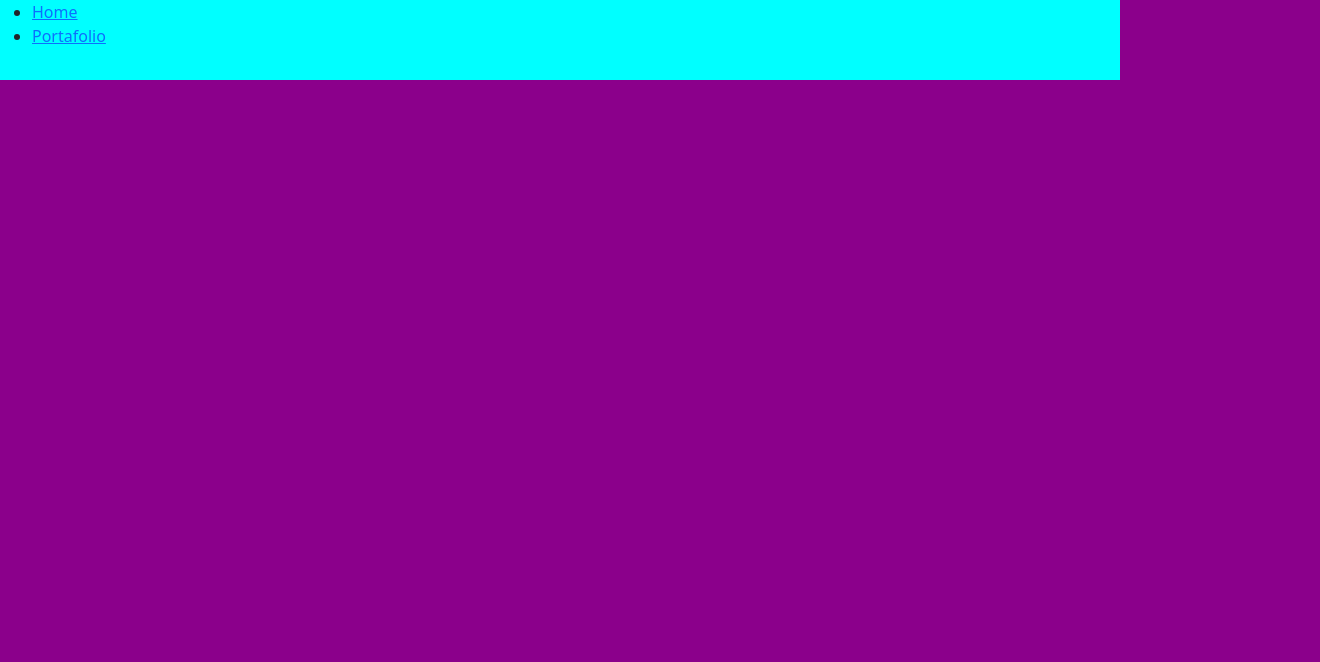
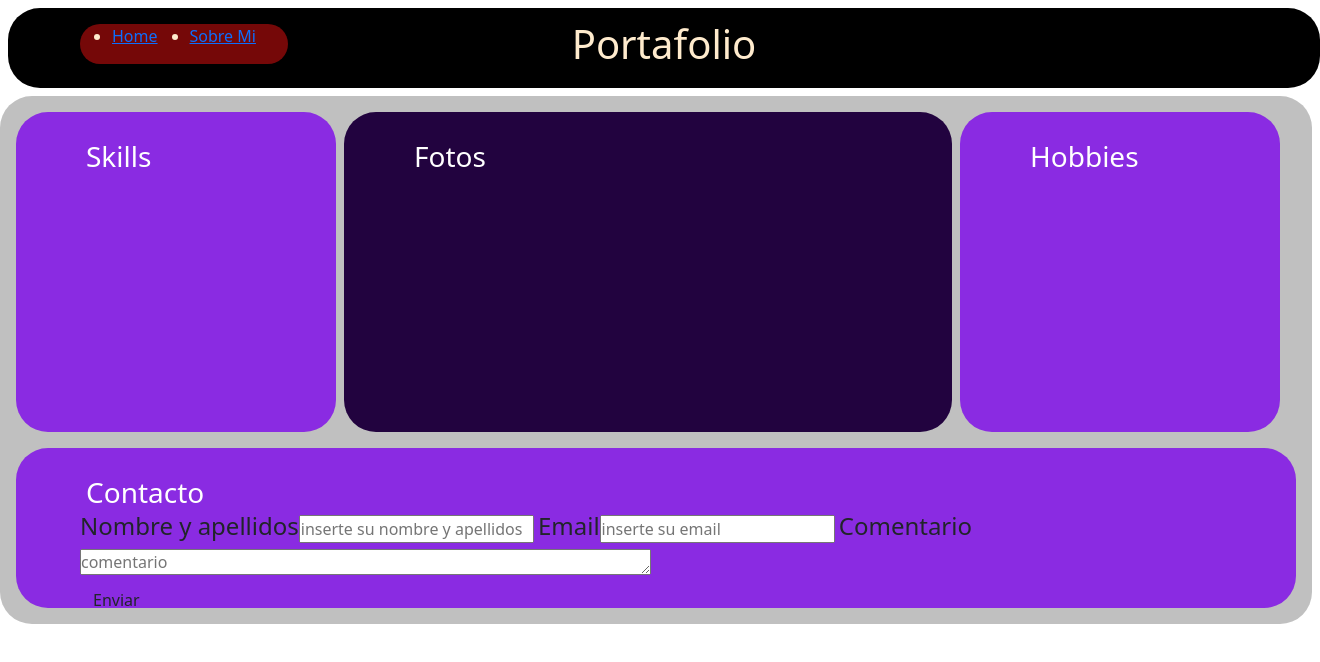
Before and after one commit to T-zemmari/Portafolio-personal, a plain HTML site: page paginas/Portafolio.html in a window 1280 px wide. Shown: the whole page, 1320 px wide, since content can reach past the window. Drawn offline with nearby package versions, Linux system fonts and the light colour scheme; a web font is replaced by a local one.

Commit message:
añadido formulario

```diff
--- a/css/style2.css
+++ b/css/style2.css
@@ -19,10 +19,10 @@ header{
     position: absolute;
     margin-top: -0.5em;
     margin-left: -60em;
-    width: 12.5em;
-    height: 2em;
-    background-color: white;
-    border-radius: 2em;
+    width: 13em;
+    height: 2.5em;
+    background-color: rgb(117, 8, 8);
+    border-radius: 3em;
     display: flex;
     align-items: center;
     justify-content: first baseline;
--- a/css/style3.css
+++ b/css/style3.css
@@ -3,18 +3,87 @@
     margin:0;
 }
 header{
-    width: 70em;
+    position: relative;
+    width: 82em;
     height: 5em;
-    background-color: cyan;
+    border-radius: 2em;
+    background-color: black;
+    color: blanchedalmond;
     display:flex;
-    justify-content: space-between;
-    justify-content: start;
+    justify-content: center;
+    align-items: center;
+    margin: 0.5em;
+}
+.paginas{
 
+    position: absolute;
+    margin-top: -0.5em;
+    margin-left: -60em;
+    width: 13em;
+    height: 2.5em;
+    background-color: rgb(117, 8, 8);
+    border-radius: 3em;
+    display: flex;
+    align-items: center;
+    justify-content: first baseline;
+}
+.section{
+    position: relative;
+
+    width: 82em;
+    height: 33em;
+    border-radius: 2em;
+    background-color:silver;
+    border-radius: 2em;
+}
+.uno{
+    position: absolute;
+    margin-top: 1em;
+    margin-left: 60em;
+    width: 20em;
+    height: 20em;
+    background-color: blueviolet;
+    border-radius: 2em;
+}
+.dos{
+    position: absolute;
+    margin-top: 1em;
+    margin-left: 21.5em;
+    width: 38em;
+    height: 20em;
+    background-color: rgb(34, 3, 63);
+    border-radius: 2em;
+}
+.tres{
+        position: absolute;
+        margin-top: 22em;
+        margin-left: 1em;
+        width: 80em;
+        height: 10em;
+        background-color: blueviolet;
+        border-radius: 2em;
+ }
+ .cuatro{
+    position: absolute;
+    margin-top: 1em;
+    margin-left: 1em;
+    width: 20em;
+    height: 20em;
+    background-color: blueviolet;
+    border-radius: 2em;
+ }
+ h3{
+    position: absolute;
+    margin-top: 1em;
+    margin-left: 2.5em;
+    color: white;
 
 }
+.cont{
+    position: absolute;
+    margin-top: 4em;
+    margin-left: 4em;
+    width: 70em;
+    height: 8em;
 
-
-
-body{
-    background-color: darkmagenta;
 }
--- a/paginas/Portafolio.html
+++ b/paginas/Portafolio.html
@@ -10,17 +10,38 @@
 
 </head>
 <body>
-  <header class="links">
-    <ul>
-         <li >
-            <a href="/index.html">Home</a>
-        </li>
-        <li>
-           <a href="/paginas/Portafolio.html">Portafolio</a>
-        </li>
-    </ul>
+  <header><h1>Portafolio</h1>
+    <div class="paginas">
+        <ul>
+            <li>
+                <a href="../index.html">Home</a>
+            </li>
+        </ul>
+        <ul>
+            <li>
+                <a href="../paginas/Sobre me.html">Sobre Mi</a>
+            </li>
+        </ul>
+    </div>
+</header>
 
-  </header>
+
+<main class="section" >
+  <section class="uno"><h3>Hobbies</h3></section>
+  <section class="dos"><h3>Fotos</h3></section>
+  <section class="tres"><h3>Contacto</h3>
+    <div class="cont">
+      <form action="post">
+        <label for="Nombre y Apellidos"><h4>Nombre y apellidos</h4></label><input type="text" name="nombre y apellidos" id="Dname" placeholder="inserte su nombre y apellidos">
+        <label for="email"><h4>Email</h4></label><input type="email" name="email" placeholder="inserte su email">
+        <label for="Comentario"><h4>Comentario</h4></label><textarea name="comentario" id="coment" cols="60" rows="1" placeholder="comentario"></textarea><br>
+        <button type="submit" class="btn btn-button">Enviar</button>
+        </form>
+    </div>
+
+  </section>
+  <section class="cuatro"><h3>Skills</h3></section>
+</main>
 
 
 
```
Also changed, not shown: css/style.css (+18 -1 lines), index.html (+17 -11 lines).
